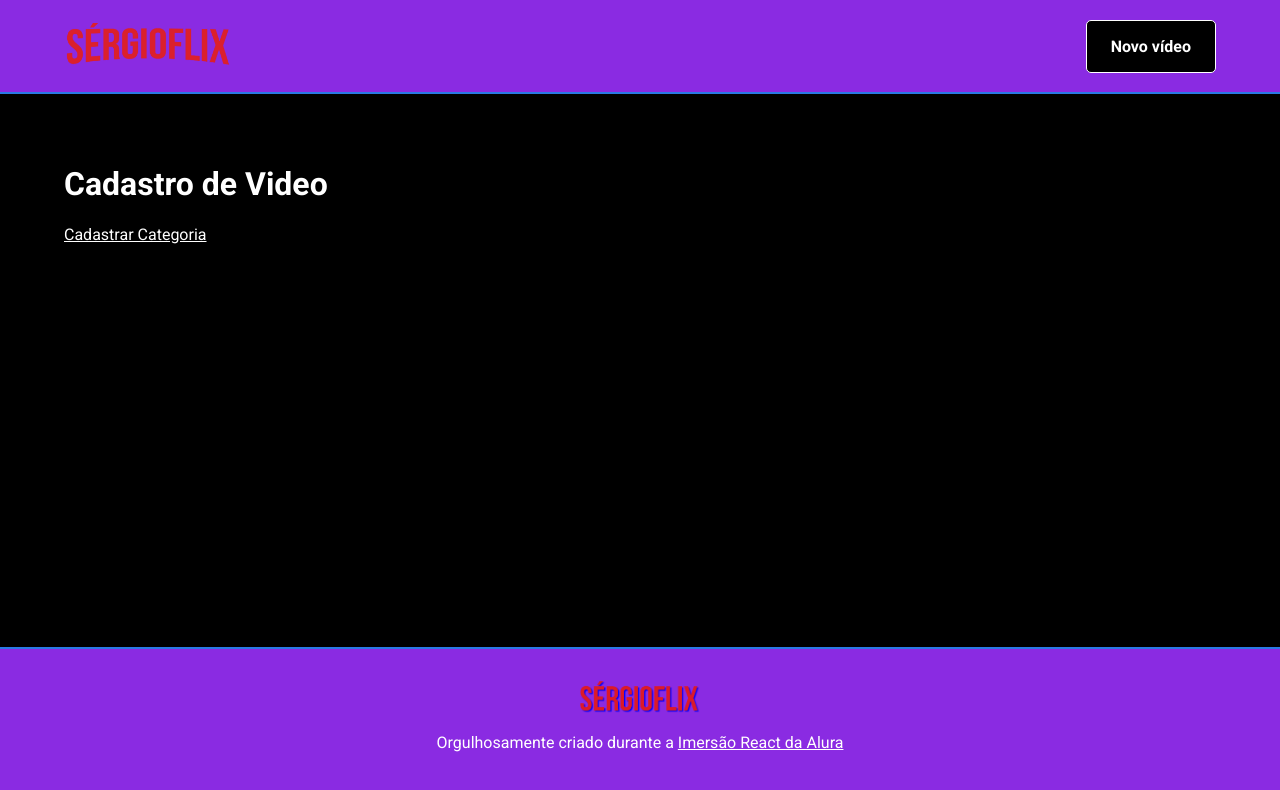
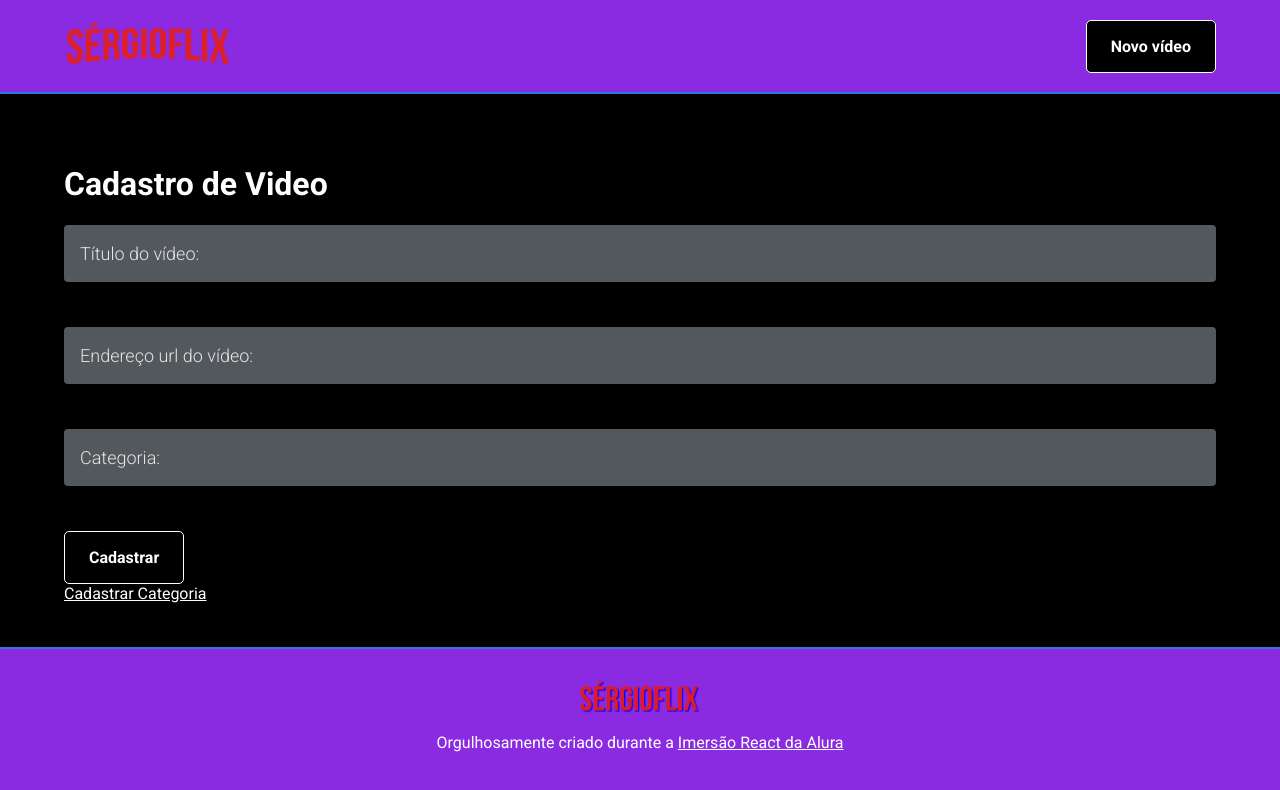
Before and after one commit to luciussama/sergioflix_prd, a React (Create React App) app: page /cadastro/video in a window 1280 px wide. Shown: the top 790 px of the page. Built offline with nearby package versions, Linux system fonts and the light colour scheme; data requests are answered from the project's data file.

Commit message:
- Projeto finalizado com erros

```diff
--- a/db.json
+++ b/db.json
@@ -234,6 +234,32 @@
       "url": "https://www.youtube.com/watch?v=5t2gq3xJZ9o",
       "categoriaId": 6,
       "id": 55
+    },
+    {
+      "titulo": "Título padrão",
+      "url": "https://www.youtube.com/watch?v=ZY3-MFxVdEw&feature=youtu.be",
+      "categoriaId": 1,
+      "id": 56
+    },
+    {
+      "titulo": "Título padrão",
+      "url": "https://www.youtube.com/watch?v=ZY3-MFxVdEw&feature=youtu.be",
+      "categoriaId": {
+        "id": 1,
+        "titulo": "Front End",
+        "cor": "#6BD1FF",
+        "link_extra": {
+          "text": "Formação de Front End na Alura",
+          "url": "https://www.alura.com.br/cursos-online-front-end"
+        }
+      },
+      "id": 57
+    },
+    {
+      "titulo": "Vídeo a ser deletado",
+      "url": "https://www.youtube.com/watch?v=ZY3-MFxVdEw&feature=youtu.be",
+      "categoriaId": 2,
+      "id": 58
     }
   ]
 }
--- a/package.json
+++ b/package.json
@@ -10,9 +10,10 @@
     "prop-types": "^15.7.2",
     "react": "^16.13.1",
     "react-dom": "^16.13.1",
+    "react-popup": "^0.10.0",
     "react-router-dom": "^5.2.0",
     "react-scripts": "3.4.1",
-    "react-slick": "^0.27.1",
+    "react-slick": "^0.27.4",
     "styled-components": "^5.1.1"
   },
   "scripts": {
--- a/src/components/FormField/index.js
+++ b/src/components/FormField/index.js
@@ -70,26 +70,50 @@ const Input = styled.input`
 `;
 
 function FormField({
-  label, type, name, value, onChange,
+  label, type, name, value, onChange, suggestions,
 }) {
-  const isTypeTextArea = type === 'textarea';
-  const tag = isTypeTextArea ? 'textarea' : 'input';
+  const fieldId = `id_${name}`;
+  const isTypeTextarea = type === 'textarea';
+  const tag = isTypeTextarea ? 'textarea' : 'input';
+
+  const hasValue = Boolean(value.length);
+  const hasSuggestions = Boolean(suggestions.length);
 
   return (
     <FormFieldWrapper>
-      <Label>
+      <Label htmlFor={fieldId}>
+
         <Input
           as={tag}
+          id={fieldId}
           type={type}
           value={value}
           name={name}
+          hasValue={hasValue}
           onChange={onChange}
+          autoComplete={hasSuggestions ? 'off' : 'on'}
+          list={hasSuggestions ? `suggestionFor_${fieldId}` : undefined}
         />
         <Label.Text>
           {label}
           :
         </Label.Text>
-      </Label>
+
+         {/* Todo formfield é referenciado pela ID do objeto HTML que o gera. Isso indica para qual elemento são as sugestões */}
+         {
+           hasSuggestions && (
+          <datalist id={`suggestionFor_${fieldId}`}>
+              {
+              suggestions.map((suggestion) => (
+                <option value={suggestion} key={`suggestionFor_${fieldId}_option${suggestion}`}>
+                  {suggestion}
+                </option>
+              ))
+            }
+            </datalist>
+          )
+        }
+       </Label>
     </FormFieldWrapper>
   );
 }
@@ -97,6 +121,8 @@ function FormField({
 FormField.defaultProps = {
   type: 'text',
   value: '',
+  onChange: () => {},
+  suggestions: [],
 };
 
 FormField.propTypes = {
@@ -105,6 +131,7 @@ FormField.propTypes = {
   type: PropTypes.string,
   value: PropTypes.string,
   onChange: PropTypes.func.isRequired,
+  suggestions: PropTypes.arrayOf(PropTypes.string),
 };
 
 export default FormField;
--- a/src/pages/Home/index.js
+++ b/src/pages/Home/index.js
@@ -1,9 +1,6 @@
 import React, {useEffect, useState} from 'react';
 import loading from '../../assets/img/download.jpg'
-import Menu from '../../components/Menu';
-import dadosIniciais from '../../data/dados_iniciais.json';
 import Carousel from '../../components/Carousel';
-import Footer from '../../components/Footer';
 import categoriasRepository from '../../repositories/categorias.js';
 import PageDefault from '../../components/PageDefault';
 import BannerMain from './../../components/BannerMain/index';
@@ -31,8 +28,8 @@ function Home() {
           return(
             <div key={categoria.id}>
               <BannerMain
-                videoTitle={dadosIniciais[0].videos[0].titulo}
-                url={dadosIniciais[0].videos[0].url}
+                videoTitle={dadosIniciais[3].videos[1].titulo}
+                url={dadosIniciais[3].videos[1].url}
                 videoDescription="O que é Front-end? Trabalhando na área os termos HTML, CSS e JavaScript fazem parte da rotina das desenvolvedoras e desenvolvedores. Mas o que eles fazem, afinal? Descubra com a Vanessa!"
               />
 
--- a/src/pages/cadastro/Video/index.js
+++ b/src/pages/cadastro/Video/index.js
@@ -1,11 +1,97 @@
-import React from 'react';
-import { Link } from 'react-router-dom';
+import React, {useState, useEffect} from 'react';
+import { Link, useHistory } from 'react-router-dom';
 import PageDefault from '../../../components/PageDefault';
+import useForm from './../../../hooks/useForm';
+import FormField from './../../../components/FormField/index';
+import Button from './../../../components/Button/index';
+import videosRepository from '../../../repositories/videos';
+import categoriasRepository from '../../../repositories/categorias';
+import Popup from 'react-popup';
 
 function CadastroVideo() {
+
+  const [categorias, setCategoria] = useState([]);
+
+  // Ao carregar os hooks do useform, inicia com os objetos em estado inicial.
+  const {handleChange, values} = useForm({
+    titulo: '',
+    url: '',
+    categoria: '',
+  });
+
+  //Captura o histórico de navegação do usuário
+  const history = useHistory();
+
+  const tituloCategorias = categorias.map(({titulo}) => titulo);
+
+  // Especial para capturar a lista de categorias
+  useEffect(() => {
+    categoriasRepository
+    .getTodasCategorias()
+    .then((retornoCategorias) => {
+      setCategoria(retornoCategorias);
+    });
+  }, []);
+
+
   return (
     <PageDefault>
       <h1>Cadastro de Video</h1>
+
+      <form onSubmit={(event) =>{
+        event.preventDefault();
+
+        const categoriaEscolhida = categorias.find((categoria) => {
+          return categoria.titulo === values.categoria;
+        });
+
+        if(categoriaEscolhida === undefined){
+          Popup.alert('Categoria digitada não está cadastrada');
+
+        }
+
+        videosRepository.create({
+          titulo: values.titulo,
+          url: values.url,
+          categoriaId: categoriaEscolhida.id,
+        })
+        .then((retorno) => {
+          if(retorno.ok)
+          history.push('/');
+        });
+      }}>
+
+      <FormField
+          label="Título do vídeo"
+          type="text"
+          name="titulo"
+          value={values.titulo}
+          onChange={handleChange}
+        />
+
+      <FormField
+          label="Endereço url do vídeo"
+          type="text"
+          name="url"
+          value={values.url}
+          onChange={handleChange}
+        />
+
+      <FormField
+          label="Categoria"
+          type="text"
+          name="categoria"
+          value={values.categoria}
+          onChange={handleChange}
+          suggestions={tituloCategorias}
+        />
+
+
+         <Button type="submit">
+          Cadastrar
+        </Button>
+
+      </form>
 
       <Link to="/cadastro/categoria">
         Cadastrar Categoria
--- a/src/pages/cadastro/categoria/index.js
+++ b/src/pages/cadastro/categoria/index.js
@@ -20,8 +20,9 @@ const {handleChange, values, clearForm} = useForm(valoresIniciais);
 
 
   useEffect(() => {
-    if(window.location.href.includes('localhost')) {
-      const URL = 'http://localhost:8080/categorias';
+    const URL = window.location.href.includes('localhost')
+      ? 'http://localhost:8080/categorias'
+      : 'https://serfioflix-prd.herokuapp.com/categorias';
       fetch(URL)
        .then(async (retorno) =>{
         if(retorno.ok) {
@@ -31,8 +32,9 @@ const {handleChange, values, clearForm} = useForm(valoresIniciais);
         }
         throw new Error('Não foi possível pegar os dados');
        })
-    }
-  }, []);
+      },
+    []
+  );
 
   return (
     <PageDefault>
--- a/src/repositories/categorias.js
+++ b/src/repositories/categorias.js
@@ -11,6 +11,18 @@ function getTodasCategoriasComVideos(){
     })
 }
 
+function getTodasCategorias(){
+    return fetch(url)
+    .then(async (retorno) => {
+        if(retorno.ok){
+            return await retorno.json();
+        } else{
+            throw new Error(retorno.error.message);
+        }
+    })
+}
+
 export default{
     getTodasCategoriasComVideos,
+    getTodasCategorias,
 }
--- /dev/null
+++ b/src/repositories/videos.js
@@ -0,0 +1,25 @@
+import config from '../config';
+
+// Esse "embed" está fazendo via Json a ligação de vídeos por categorias através da chave do banco de dados
+const url = `${config.urlRetorno}/videos`;
+function create(video){
+    return fetch(`${url}?_embed=videos`, {
+        method: 'POST',
+        headers: {
+                'Content-type': 'application/json',
+        },
+        body: JSON.stringify(video),
+    })
+    .then(async (retorno) => {
+        if(retorno.ok){
+            return await retorno.json();
+        } else{
+            console.log(retorno.error.message);
+        }
+
+    })
+}
+
+export default{
+    create,
+}
```
Also changed, not shown: 1 other file (tests, documents, lock files or other folders). Lines whose indentation alone changed are shown as unchanged.
